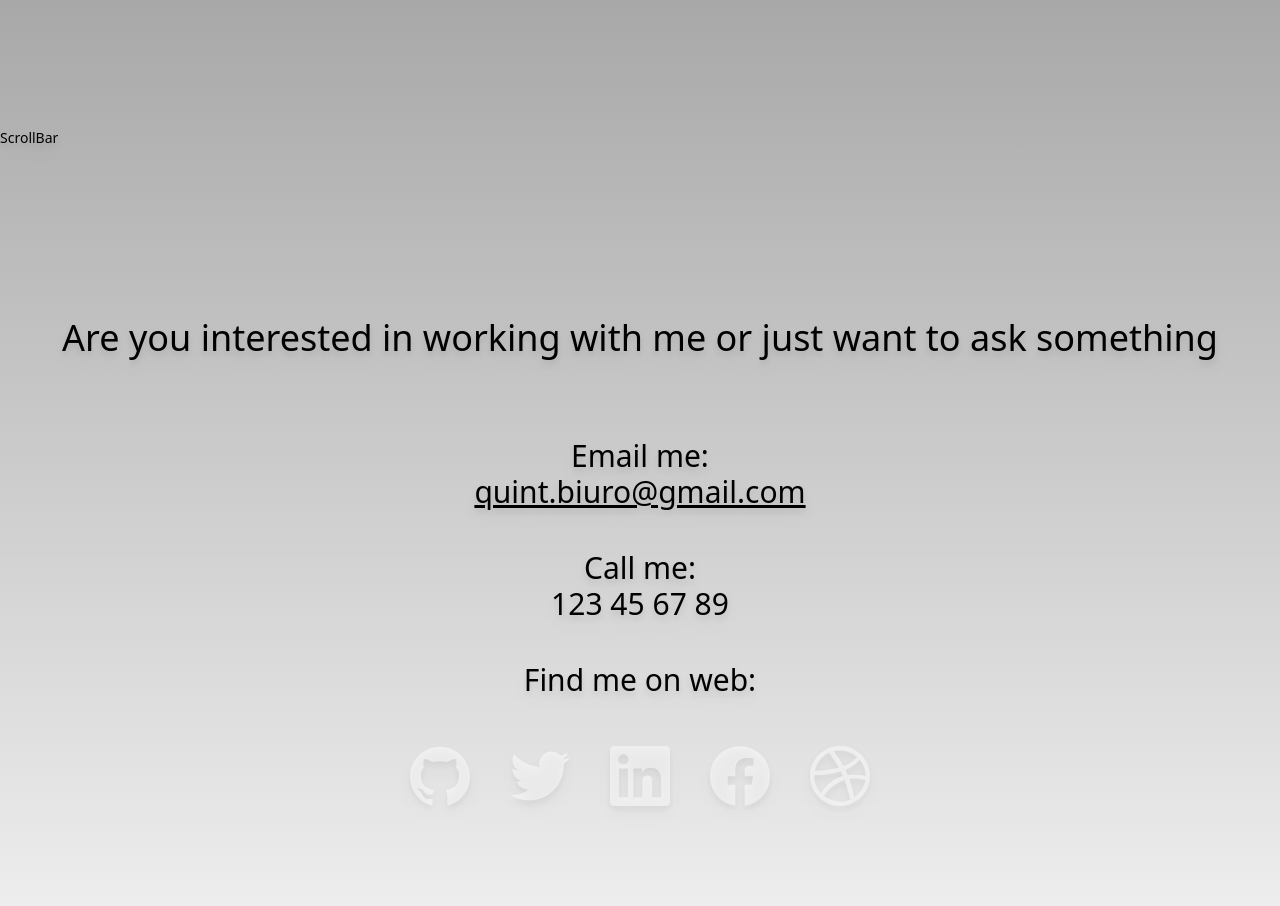
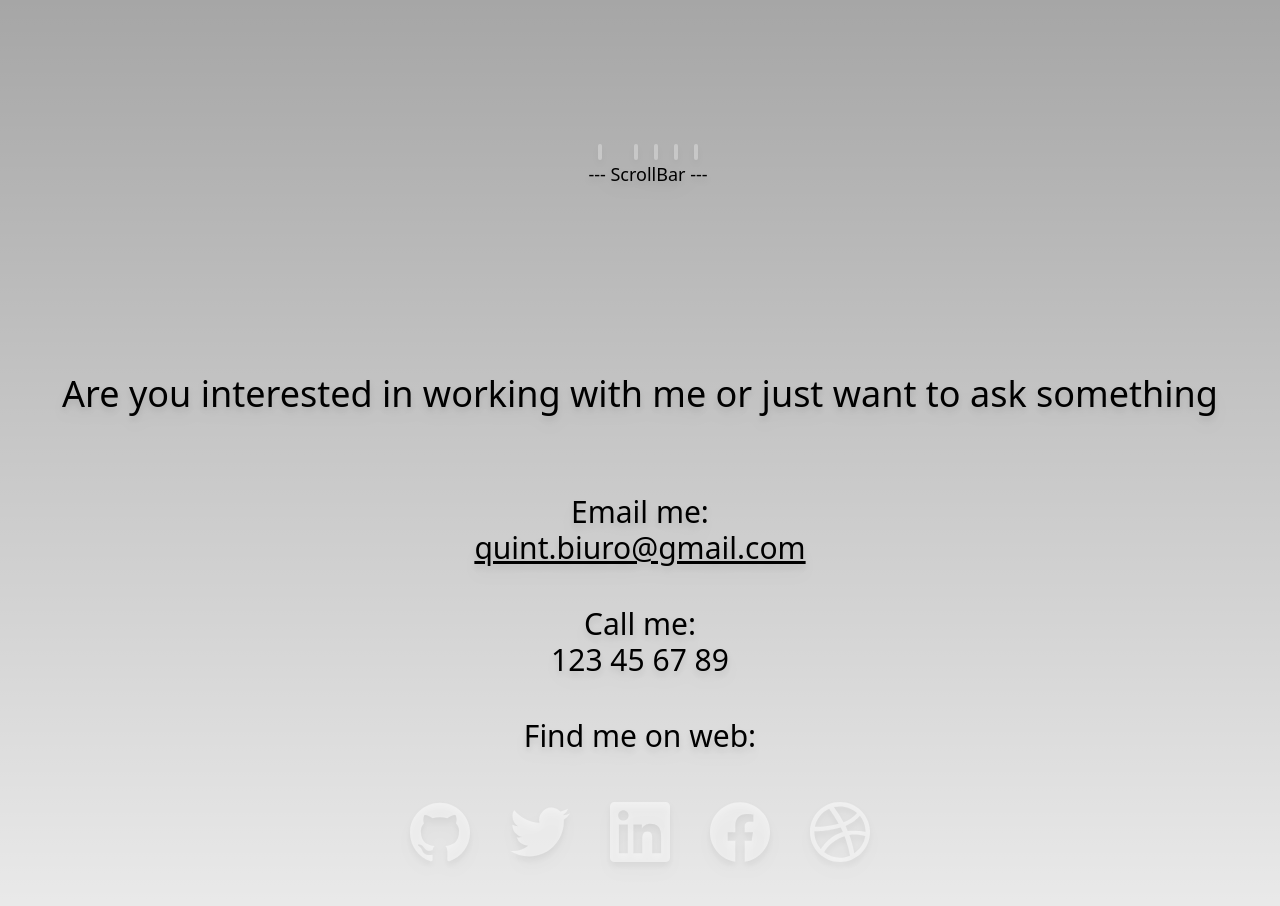
Before and after one commit to mkalbore/wportfolio, a Next.js app: page /projects in a window 1280 px wide. Shown: the part 1320-2226 px from the top of the page. Built offline with nearby package versions, Linux system fonts and the light colour scheme.

Commit message:
ScrollBar in Progress

```diff
--- a/app/components/Project.tsx
+++ b/app/components/Project.tsx
@@ -9,7 +9,7 @@ import oknopast from "../../public/oknopast_1.png";
 import trix from "../../public/trix.png";
 import parafia from "../../public/parafia2V2.png";
 
-const allItems = [
+export const allItems = [
 	{
 		id: "besethome",
 		src: besethome,
--- a/app/components/ScrollBar.tsx
+++ b/app/components/ScrollBar.tsx
@@ -1,7 +1,24 @@
 import React from "react";
+
+import { allItems } from "./Project";
+import Link from "next/link";
 
 type Props = {};
 
 export default function ScrollBar({}: Props) {
-	return <div className='text-sm'>ScrollBar</div>;
+	return (
+		<div className='flex flex-col p-4 space-x-4 w-full mx-auto justify-center items-center'>
+			<div className='flex space-x-4'>
+				{" "}
+				<div className='group/item mx-4 self-end '>
+					<div className='bg-white opacity-30 h-4 w-[4px] rounded-full group/hover:opacity-100 active:h-6 transition-all duration-300'></div>
+				</div>
+				<div className='self-end bg-white opacity-30 h-4 w-[4px] rounded-full hover:opacity-100 active:h-6 transition-all duration-300'></div>
+				<div className='self-end bg-white opacity-30 h-4 w-[4px] rounded-full hover:opacity-100 active:h-6 transition-all duration-300'></div>
+				<div className='self-end bg-white opacity-30 h-4 w-[4px] rounded-full hover:opacity-100 active:h-6 transition-all duration-300'></div>
+				<div className='self-end bg-white opacity-30 h-4 w-[4px] rounded-full hover:opacity-100 active:h-6 transition-all duration-300'></div>
+			</div>
+			<h3 className='text-lg'>--- ScrollBar ---</h3>
+		</div>
+	);
 }
```
